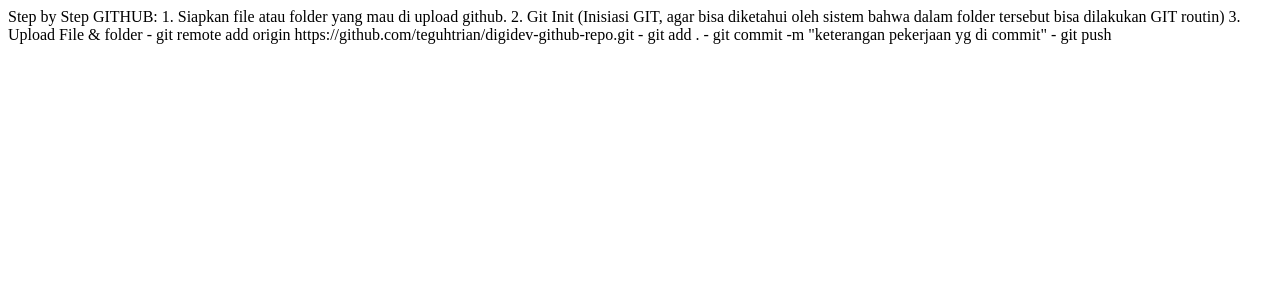
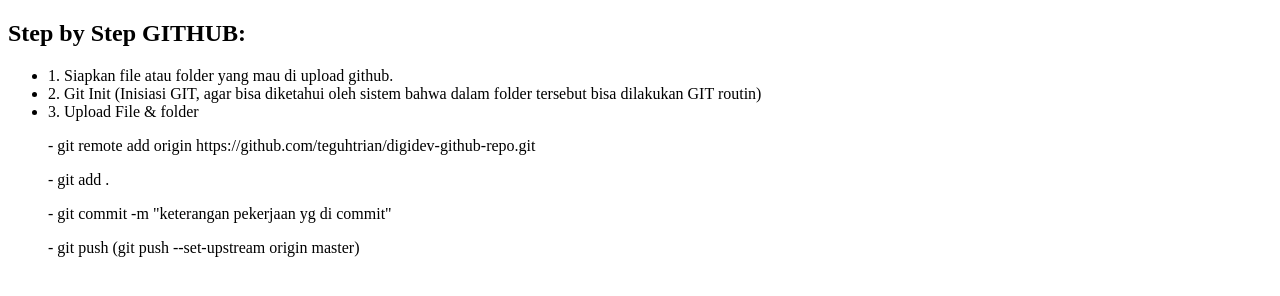
Before and after one commit to teguhtrian/digidev-github-repo, a plain HTML site: page index.html in a window 1280 px wide. Drawn offline with Linux system fonts and the light colour scheme.

Commit message:
Step-by-step Github by Digidev + Tag

```diff
--- a/index.html
+++ b/index.html
@@ -9,16 +9,33 @@
 </head>
 
 <body>
-    Step by Step GITHUB:
+    <h2>
+        Step by Step GITHUB:
+    </h2>
 
-    1. Siapkan file atau folder yang mau di upload github.
-    2. Git Init (Inisiasi GIT, agar bisa diketahui oleh sistem bahwa dalam folder tersebut bisa dilakukan GIT routin)
-    3. Upload File & folder
-    - git remote add origin https://github.com/teguhtrian/digidev-github-repo.git
-    - git add .
-    - git commit -m "keterangan pekerjaan yg di commit"
-    - git push
-
+    <ul>
+        <li>
+            1. Siapkan file atau folder yang mau di upload github.
+        </li>
+        <li>
+            2. Git Init (Inisiasi GIT, agar bisa diketahui oleh sistem bahwa dalam folder tersebut bisa dilakukan GIT
+            routin)
+        </li>
+        <li>3. Upload File & folder
+            <p>
+                - git remote add origin https://github.com/teguhtrian/digidev-github-repo.git
+            </p>
+            <p>
+                - git add .
+            </p>
+            <p>
+                - git commit -m "keterangan pekerjaan yg di commit"
+            </p>
+            <p>
+                - git push (git push --set-upstream origin master)
+            </p>
+        </li>
+    </ul>
 </body>
 
 </html>
```
